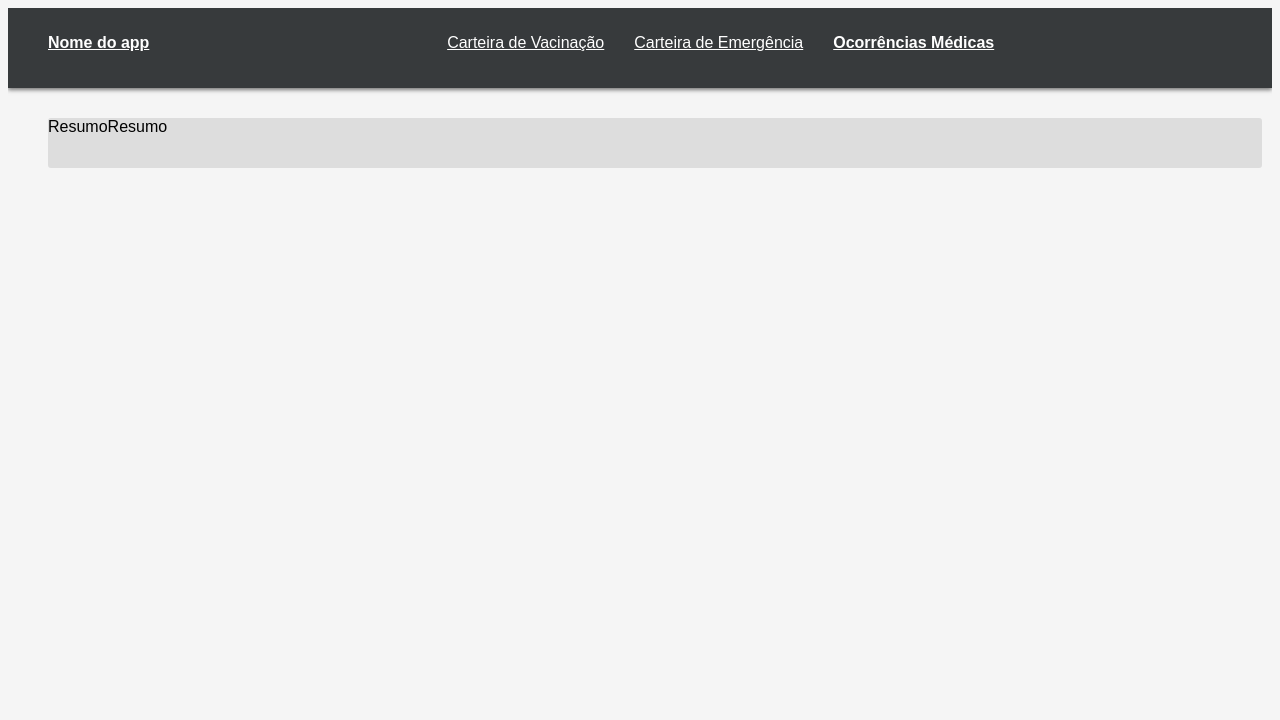
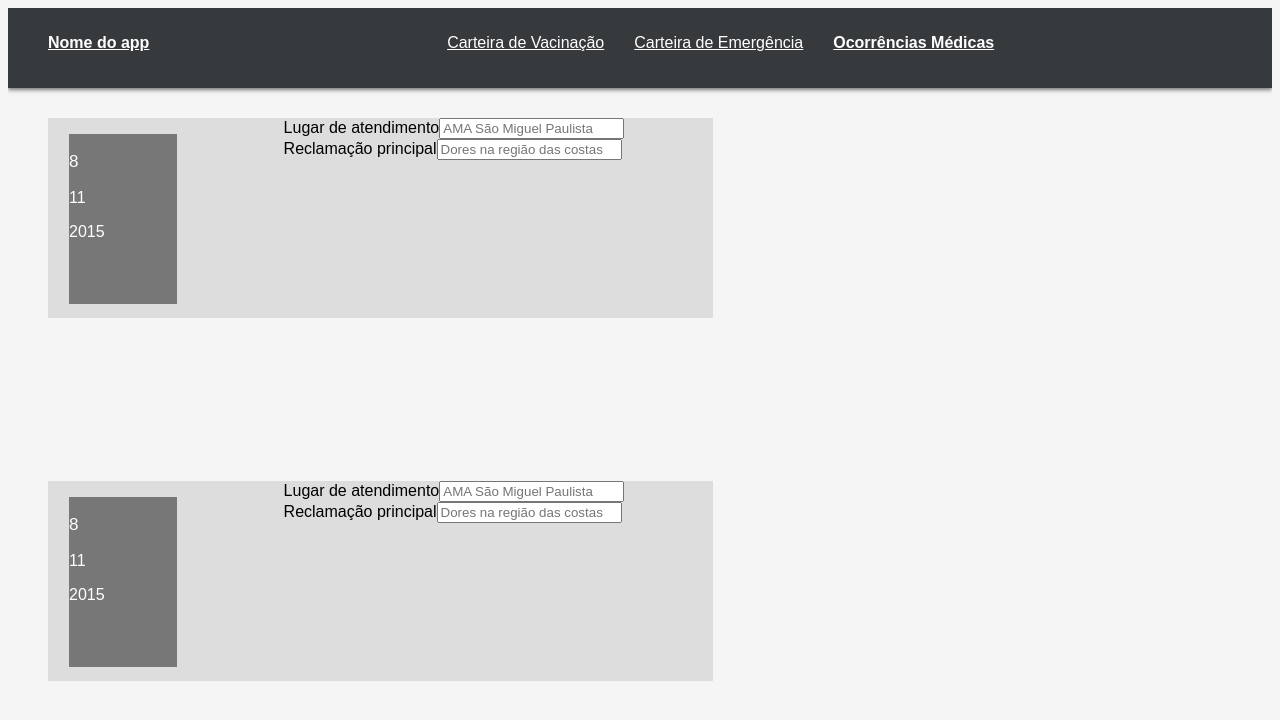
Before and after one commit to AugustoCalado/Integrated-Medical-Records-Front-End, an Angular app: page /ocorrencias in a window 1280 px wide. Shown: the top 720 px of the page. Built offline with nearby package versions, Linux system fonts and the light colour scheme.

Commit message:
creating components for occurences

```diff
--- a/src/app/app.module.ts
+++ b/src/app/app.module.ts
@@ -3,11 +3,12 @@ import { NgModule } from '@angular/core';
 import { HttpClientModule } from '@angular/common/http';
 
 import { AppComponent } from './app.component';
-import { CardComponent } from './vacinacao/card/card.component';
+import { VaccineCardComponent } from './vacinacao/card/vaccine-card.component';
 import { EmergenciaComponent } from './emergencia/emergencia.component';
 import { HomeComponent } from './home/home.component';
 import { NavBarComponent } from './nav-bar/nav-bar.component';
 import { OcorrenciasComponent } from './ocorrencias/ocorrencias.component';
+import { OccurrenceCardComponent } from './ocorrencias/card/occurrence-card.component';
 import { VacinacaoComponent } from './vacinacao/vacinacao.component';
 
 import { RouterModule, Routes } from '@angular/router';
@@ -29,7 +30,8 @@ const appRoutes: Routes = [
     VacinacaoComponent,
     EmergenciaComponent,
     OcorrenciasComponent,
-    CardComponent
+    VaccineCardComponent,
+    OccurrenceCardComponent
   ],
   imports: [
     BrowserModule,
--- /dev/null
+++ b/src/app/ocorrencias/card/occurrence-card.component.html
@@ -0,0 +1,30 @@
+<div class="occurence">
+    <div class="occurrence-card">
+        <div class="occurence-infos" (click)=activedSide()>
+          <div class="occurrence-date">
+            <p>{{occurrence.medicalRecordDate[1]}}</p>
+            <p>{{occurrence.medicalRecordDate[2]}}</p>
+            <p>{{occurrence.medicalRecordDate[0]}}</p>
+          </div>
+          <div class="occurrence-resume">
+            <div class="occurrence-resume-internal" >
+              <label>Lugar de atendimento</label>
+              <input type="text" placeholder={{occurrence.medicalRecordPlace}}>
+              <label>Reclamação principal</label>
+              <input type="text" placeholder={{occurrence.mainComplain}}>
+            </div>
+          </div>
+        </div>
+      </div>
+      <div *ngIf="isActive" class="occurrence-detail">
+          <label>CRM</label>
+          <input type="text" placeholder={{occurrence.crm}}>
+          <label>Detalhes da reclamação</label>
+          <input type="text" placeholder={{occurrence.currentDiseaseInfo}}>
+          <label>Diagnóstico</label>
+          <input type="text" placeholder={{occurrence.diagnostic}}>
+          <label>Prescrição</label>
+          <input type="text" placeholder={{occurrence.prescription}}>
+      </div>
+
+</div>
--- /dev/null
+++ b/src/app/ocorrencias/card/occurrence-card.component.scss
@@ -0,0 +1,53 @@
+.occurence{
+    display: flex;
+    .occurrence-card {
+        background-color: #DDDDDD;
+        width: 665px;
+        margin-right: 15px;
+        height: 200px;
+        border-color: #707070;
+        display: flex;
+        margin-bottom: 30px;
+
+
+
+        .occurence-infos {
+            display: flex;
+
+
+            .occurrence-date {
+                background-color: #777777;
+                height: 170px;
+                width: 170px;
+                margin-top: 16px;
+                margin-left: 21px;
+                margin-right: 107px;
+                color: white;
+
+                p:first-of-type {
+                    font-size: 17px;
+                    font-weight: 500;
+                    font-stretch: normal;
+                    font-style: normal;
+                    line-height: 1.24;
+                }
+            }
+
+            .occurrence-resume {
+
+                .occurrence-resume-internal {}
+
+                // background-color: blue;
+                // width: ;
+            }
+        }
+
+
+    }
+
+    .occurence-detail{
+        width: 483px;
+        height: 462px;
+        background-color: green;
+    }
+}
--- /dev/null
+++ b/src/app/ocorrencias/card/occurrence-card.component.ts
@@ -0,0 +1,25 @@
+import { Component, OnInit, Input } from '@angular/core';
+
+@Component({
+  selector: 'app-occurrence-card',
+  templateUrl: './occurrence-card.component.html',
+  styleUrls: ['./occurrence-card.component.scss']
+})
+export class OccurrenceCardComponent implements OnInit {
+
+  @Input() occurrence: any;
+  isActive: Boolean = false
+  constructor() { }
+
+  ngOnInit() {
+    console.log("----- chegou aqui ------")
+
+  }
+
+
+  activedSide(){
+    this.isActive = !this.isActive
+    console.log(this.isActive)
+  }
+
+}
--- a/src/app/ocorrencias/ocorrencias.component.html
+++ b/src/app/ocorrencias/ocorrencias.component.html
@@ -1,8 +1,9 @@
 <app-nav-bar></app-nav-bar>
+
 <div class="container">
-  <div class="inner-nav">
-    <a>Resumo</a>
-    <a>Resumo</a>
-  </div>
+
+    <div *ngFor="let item of occurrences">
+        <app-occurrence-card [occurrence]="item"></app-occurrence-card>
+    </div>
 
 </div>
--- a/src/app/ocorrencias/ocorrencias.component.ts
+++ b/src/app/ocorrencias/ocorrencias.component.ts
@@ -1,4 +1,5 @@
 import { Component, OnInit } from '@angular/core';
+import { OccurrenceService } from '../../services/occurrence.service'
 
 @Component({
   selector: 'app-ocorrencias',
@@ -7,9 +8,40 @@ import { Component, OnInit } from '@angular/core';
 })
 export class OcorrenciasComponent implements OnInit {
 
-  constructor() { }
+  constructor(private occurrenceService: OccurrenceService) { }
+
+  occurrences: any;
 
   ngOnInit() {
+    this.occurrences = [
+      {
+        idMedicalRecord: 1,
+        crm: "123456",
+        mainComplain: "Dores na região das costas",
+        currentDiseaseInfo: "Fortes dores nas costas ao permanecer sentado ou em pé",
+        diagnostic: "Mal jeito na região lombar",
+        prescription: "Paracetamol de 8 em 8h",
+        medicalRecordDate: [2015,8,11],
+        medicalRecordPlace: "AMA São Miguel Paulista",
+        medicalExam: [],
+        physicalExam: []
+      },
+      {
+        idMedicalRecord: 1,
+        crm: "123456",
+        mainComplain: "Dores na região das costas",
+        currentDiseaseInfo: "Fortes dores nas costas ao permanecer sentado ou em pé",
+        diagnostic: "Mal jeito na região lombar",
+        prescription: "Paracetamol de 8 em 8h",
+        medicalRecordDate: [2015,8,11],
+        medicalRecordPlace: "AMA São Miguel Paulista",
+        medicalExam: [],
+        physicalExam: []
+      }
+    ]
+
+    console.log("---- todas as ocorrencias ---- ")
+    console.log(this.occurrences)
   }
 
 }
--- a/src/app/vacinacao/vacinacao.component.html
+++ b/src/app/vacinacao/vacinacao.component.html
@@ -3,7 +3,7 @@
 <div class="container">
 
   <div *ngFor="let item of vaccines">
-      <app-card [vaccine]="item"></app-card>
+    <app-vaccine-card [vaccine]="item"></app-vaccine-card>
   </div>
 
 </div>
--- a/src/app/vacinacao/vacinacao.component.ts
+++ b/src/app/vacinacao/vacinacao.component.ts
@@ -28,7 +28,7 @@ export class VacinacaoComponent implements OnInit {
       { title: 'vacina 4', detail: [{ dose: '1', lot: '12345678', validity: '29/10/2019' }], date: '31/10/2019' },
 
     ]
-    console.log("---- todas ---- ")
+    console.log("---- todas as vacinas---- ")
     console.log(this.vaccines)
   }
 
--- /dev/null
+++ b/src/services/occurrence.service.ts
@@ -0,0 +1,33 @@
+import { Injectable } from '@angular/core';
+import { HttpClient, HttpHeaders } from '@angular/common/http';
+import { Observable } from 'rxjs';
+import { map } from 'rxjs/operators';
+
+const baseUrl = "";
+
+@Injectable({
+  providedIn: 'root'
+})
+export class OccurrenceService {
+
+  url: string = baseUrl;
+
+  constructor(private http: HttpClient) { }
+
+  private httpOptions = {
+    headers: new HttpHeaders({
+      'Content-Type': 'application/json'
+    })
+  };
+
+
+  getAllInfo(obj) {
+    return this.http.post<any>(this.url + '/login', obj)
+      .pipe(
+        map(response => {
+          console.log('service resposnse', response)
+          return response;
+        })
+      );
+  }
+}
```
Also changed, not shown: src/app/vacinacao/card/vaccine-card.component.ts (renamed from src/app/vacinacao/card/card.component.ts, +4 -4 lines), src/app/vacinacao/card/vaccine-card.component.html (renamed from src/app/vacinacao/card/card.component.html), src/app/vacinacao/card/vaccine-card.component.scss (renamed from src/app/vacinacao/card/card.component.scss), 2 other files (tests, documents, lock files or other folders).
